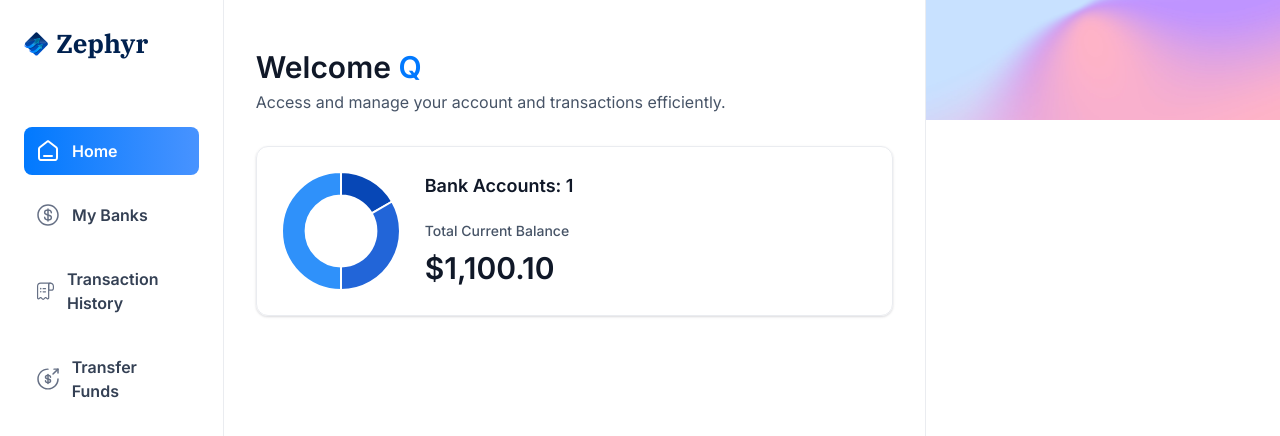
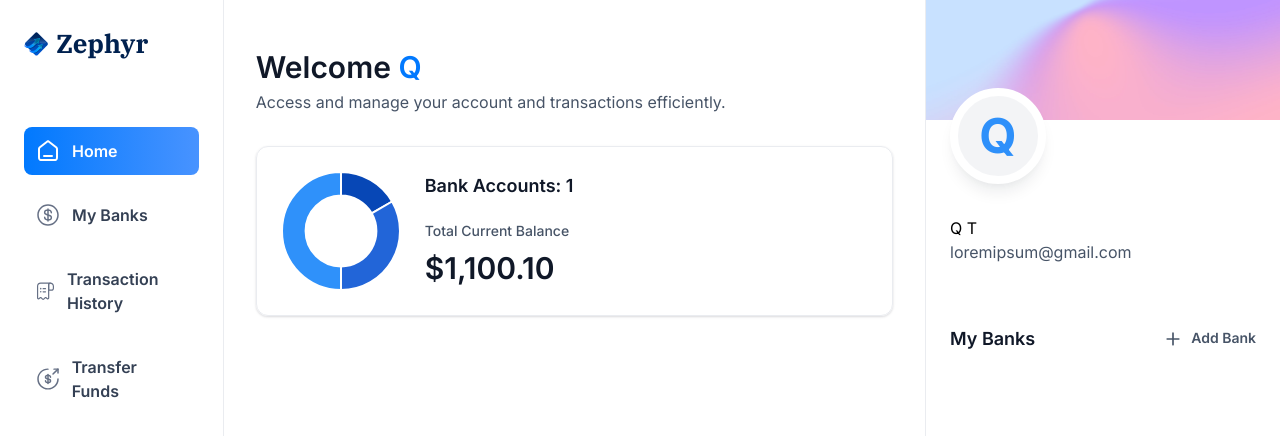
Before and after one commit to mcfQ/zephyr, a Next.js app: page / in a window 1280 px wide. Shown: the top 436 px of the page. Built offline with nearby package versions, Linux system fonts and the light colour scheme.

Commit message:
update rightsidebar component; add user profile and bank sections with styles

```diff
--- a/app/(root)/page.tsx
+++ b/app/(root)/page.tsx
@@ -3,7 +3,7 @@ import RightSidebar from "@/components/RightSidebar"
 import TotalBalanceBox from "@/components/TotalBalanceBox"
 
 const Home = () => {
-	const loggedIn = { firstName: "Q" }
+	const loggedIn = { firstName: "Q", lastName: "T", email: "loremipsum@gmail.com" }
 
 	return (
 		<section className='home'>
--- a/components/RightSidebar.tsx
+++ b/components/RightSidebar.tsx
@@ -1,10 +1,33 @@
+import Link from "next/link"
 import React from "react"
+import Image from "next/image"
 
 const RightSidebar = ({ user, transactions, banks }: RightSidebarProps) => {
 	return (
 		<aside className='right-sidebar'>
 			<section className='flex flex-col pb-8'>
 				<div className='profile-banner' />
+				<div className='profile'>
+					<div className='profile-img'>
+						<span className='text-5xl font-bold text-blue-500'>{user.firstName[0]}</span>
+					</div>
+					<div className='profile-details'>
+						<h1>
+							{user.firstName} {user.lastName}
+						</h1>
+						<p className='profile-email'>{user.email}</p>
+					</div>
+				</div>
+			</section>
+
+			<section className='banks'>
+				<div className='flex w-full justify-between'>
+					<h2 className='header-2'>My Banks</h2>
+					<Link href='/' className='flex gap-2'>
+						<Image src='/icons/plus.svg' height={20} width={20} alt='plus' />
+            <h2 className="text-14 font-semibold text-gray-600">Add Bank</h2>
+					</Link>
+				</div>
 			</section>
 		</aside>
 	)
```
